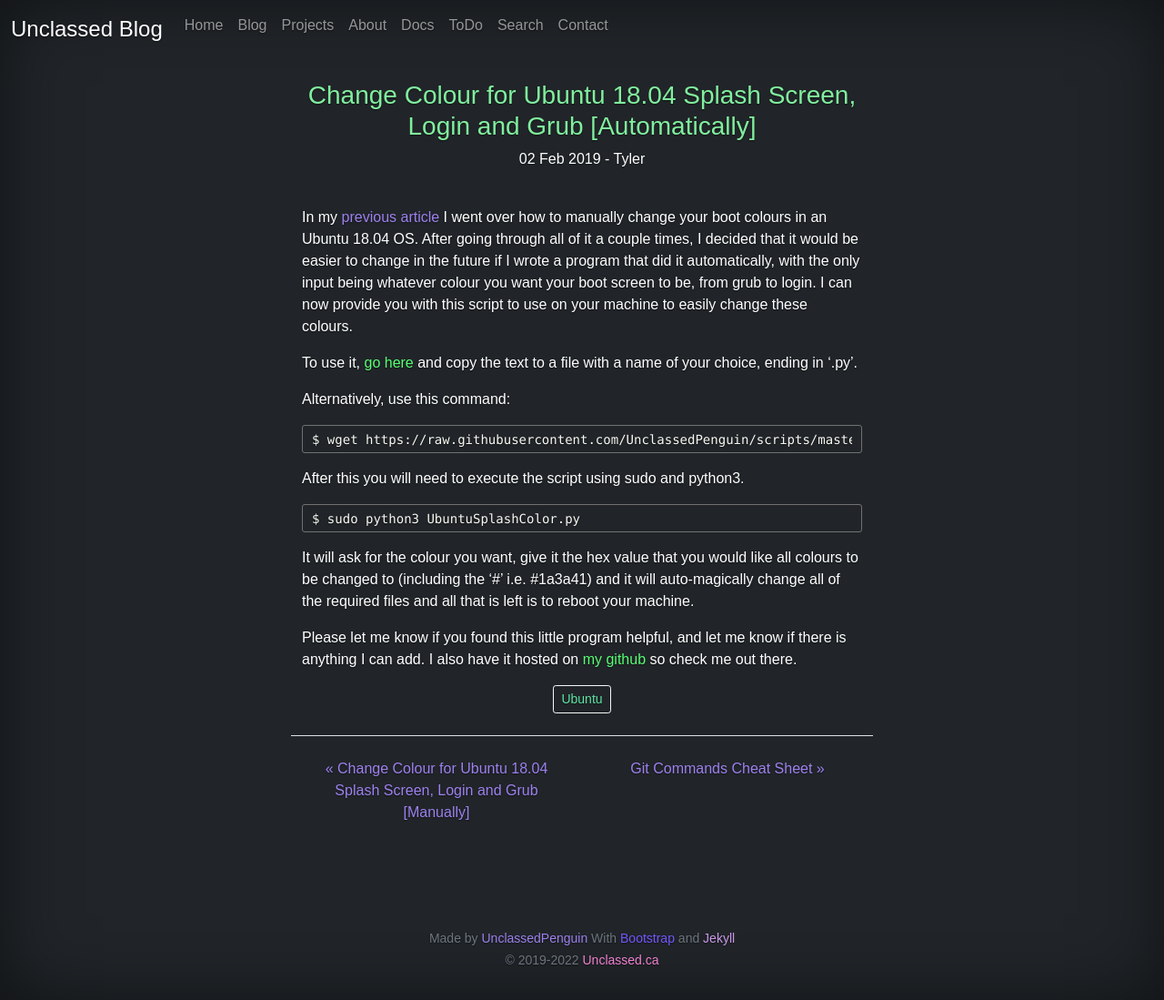
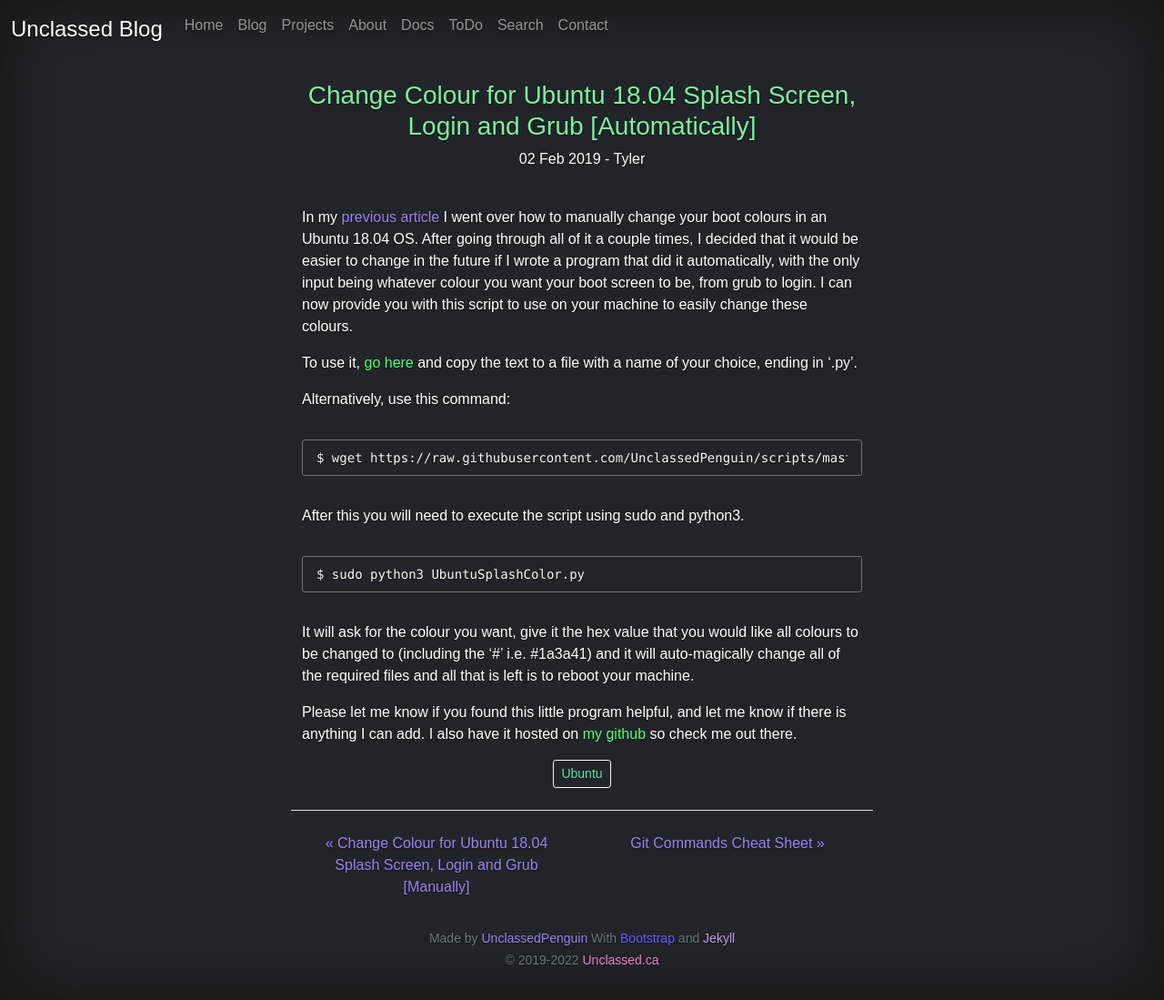
Before and after one commit to UnclassedPenguin/unclassedpenguin.github.io, a Jekyll site: the page built from _posts/2019-02-02-change-ubuntu-color-automatically.md, in a window 1280 px wide. Shown: the whole page at 91% size. Built offline with Jekyll 4.4.1, drawn with Linux system fonts in a browser that asks for light colours.

Commit message:
change padding on code. ".highlight"

```diff
--- a/assets/css/styles.scss
+++ b/assets/css/styles.scss
@@ -76,12 +76,12 @@ code {
 
 .highlight, .highlight .w {
   color: #f8f8f2 !important;
-  /*background-color: #212529;*/
   background-color: transparent !important;
-  //padding: 0px !important;
-  padding: 5px 10px 10px 10px !important;
+  padding: 9px 15px 15px 15px !important;
   border: 1px solid #717171 !important;
   border-radius: 3px !important;
+  margin-top:2rem;
+  margin-bottom:2rem;
 }
 
 pre {
```
